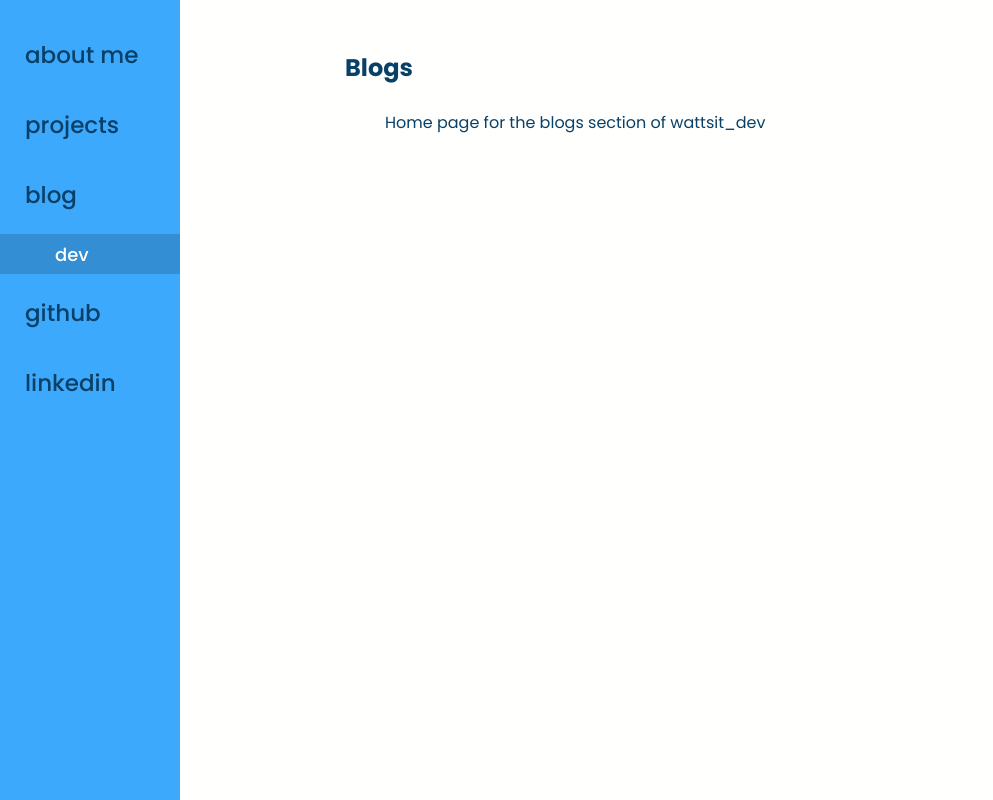
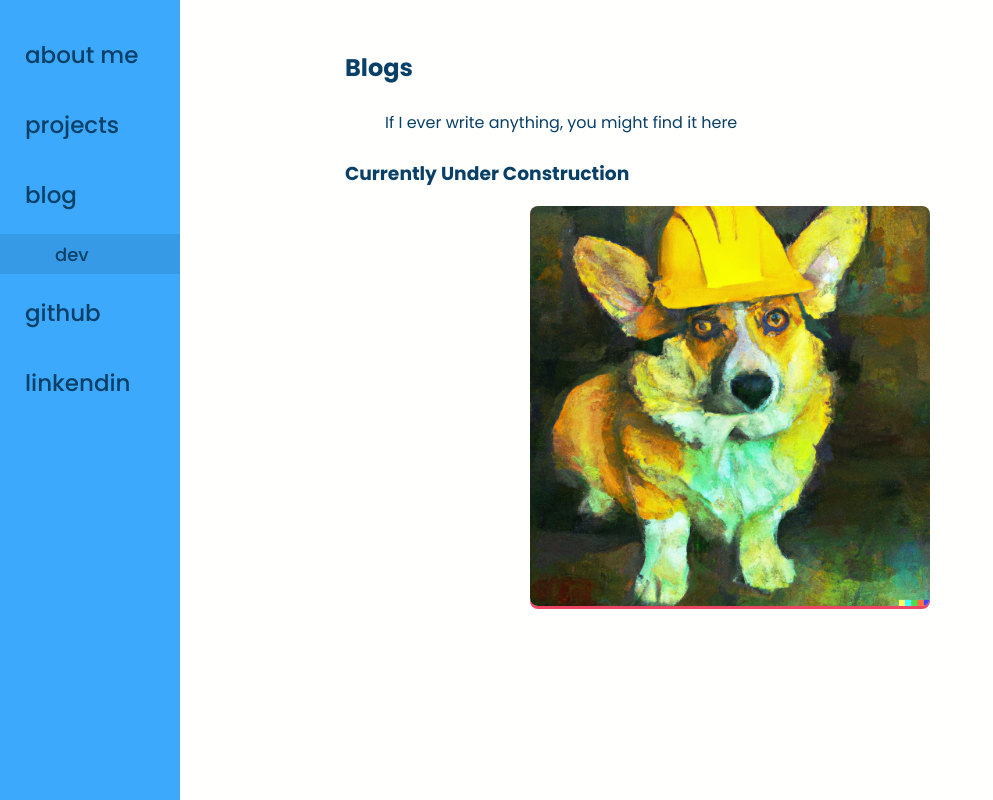
Before and after one commit to BillJWatts/wattsit_dev, a FastAPI app: page /blog/ in a window 1280 px wide. Shown: the part 70-870 px from the top of the page, without its empty margins (0-993 px from the left). Run offline with FastAPI, Linux system fonts and the light colour scheme.

Commit message:
Change form links to buttons plus content update

```diff
--- a/src/main.py
+++ b/src/main.py
@@ -11,11 +11,6 @@ templates = Jinja2Templates(directory="src/templates")
 
 
 @app.get("/", response_class=HTMLResponse)
-async def home_page():
-    return RedirectResponse(url="/about_me")
-
-
-@app.get("/about_me", response_class=HTMLResponse)
 async def about_me_page(request: Request):
     return templates.TemplateResponse("about_me.html", {"request": request})
 
--- a/src/static/styles.css
+++ b/src/static/styles.css
@@ -34,7 +34,7 @@ p {
     float: left;
 }
 
-#navbar input {
+#navbar .nav_button {
     background-color: inherit;
     height: 50px;
     width: 100%;
@@ -48,22 +48,32 @@ p {
     margin: 10px 0px;
 }
 
-#navbar input.nav_expand {
-    font-size: 18;
-    padding-left: 55px;
-    height: 40px;
-    background-color: #348ed4;
-    color: #fffffe;
-    margin: 4px 0px;
-}
 
-#navbar input:hover {
+#navbar .nav_button:hover {
     background-color: #094067;
     color: #fffffe;
     box-shadow: 5px 0px #ef4565;
 }
 
+#navbar .nav_expand {
+    font-size: 18;
+    padding-left: 55px;
+    height: 40px;
+    background-color: #379ae6;
+    color: #094067;
+    margin: 4px 0px;
+    width: 100%;
+    border: none;
+    font-family: inherit;
+    font-weight: 500;
+    text-align: left;
+}
 
+#navbar .nav_expand:hover {
+    background-color: #094067;
+    color: #fffffe;
+    box-shadow: 5px 0px #ef4565;
+}
 
 #page {
     background-color: inherit;
--- a/src/templates/base.html
+++ b/src/templates/base.html
@@ -1,7 +1,8 @@
 <html>
 
 <head>
-    <title>{% block title %}{% endblock %}@wattsit_dev</title>
+    <title>{% block title %}{% endblock %}</title>
+    <link rel="icon" type="image/x-icon" href="/src/static/favicon.png">
     <link rel="stylesheet" type="text/css" href="/src/static/styles.css">
     <link rel="preconnect" href="https://fonts.googleapis.com">
     <link rel="preconnect" href="https://fonts.gstatic.com" crossorigin>
@@ -18,23 +19,29 @@
         </div>
         <div id="base">
             <div id="navbar" class="column">
-                <form action="/about_me">
-                    <input type="submit" value="about me">
-                </form>
-                <form action="/projects">
-                    <input type="submit" value="projects">
-                </form>
+                <a href="/"> <!-- about me -->
+                    <button class="nav_button">about me</button>
+                </a>
+                <a href="/projects">
+                    <button class="nav_button">projects</button>
+                </a>
+
+                <!-- Projects sub menu -->
                 {% block project_nav %}{% endblock %}
-                <form action="/blog/">
-                    <input type="submit" value="blog">
-                </form>
+
+                <a href="/blog">
+                    <button class="nav_button">blog</button>
+                </a>
+
+                <!-- Blogs sub menu -->
                 {% block blog_nav %}{% endblock %}
-                <form action="https://github.com/BillJWatts">
-                    <input type="submit" value="github">
-                </form>
-                <form action="https://www.linkedin.com/in/billjwatts/">
-                    <input type="submit" value="linkedin">
-                </form>
+
+                <a href="https://github.com/BillJWatts">
+                    <button class="nav_button">github</button>
+                </a>
+                <a href="https://www.linkedin.com/in/billjwatts/">
+                    <button class="nav_button">linkendin</button>
+                </a>
             </div>
             <div id="page" class="column">
                 <div id="content">
--- a/src/templates/blog.html
+++ b/src/templates/blog.html
@@ -1,16 +1,7 @@
 {% extends 'base.html' %}
 
 {% block blog_nav %}
-<form action="/blog/dev">
-    <input class="nav_expand" type="submit" value="dev">
-</form>
-<!-- <form action="/projects/blog2">
-    <input class="nav_expand" type="submit" value="blog 2">
-</form>
-<form action="/projects/blog3">
-    <input class="nav_expand" type="submit" value="blog 3">
-</form>
-<form action="/projects/blog4">
-    <input class="nav_expand" type="submit" value="blog 4">
-</form> -->
+<a href="/blog/dev">
+    <button class="nav_expand">dev</button>
+</a>
 {% endblock %}
--- a/src/templates/blogs/dev.html
+++ b/src/templates/blogs/dev.html
@@ -5,5 +5,5 @@
 {% block content_title %}Dev Blogs{% endblock %}
 
 {% block content %}
-<p>All the development related blogs</p>
+<p>Venting about work</p>
 {% endblock %}
--- a/src/templates/blogs/home.html
+++ b/src/templates/blogs/home.html
@@ -5,5 +5,7 @@
 {% block content_title %}Blogs{% endblock %}
 
 {% block content %}
-<p>Home page for the blogs section of wattsit_dev</p>
+<p>If I ever write anything, you might find it here</p>
+<h3>Currently Under Construction</h3>
+<img id="corgi" src="/src/static/construction_corgi.png" alt="Corgi in a hard hat" style="width:400px;height:400px;">
 {% endblock %}
--- a/src/templates/errors/four_oh_four.html
+++ b/src/templates/errors/four_oh_four.html
@@ -1,6 +1,6 @@
 {% extends 'base.html' %}
 
-{% block title %}Page not found{% endblock %}
+{% block title %}404{% endblock %}
 
 {% block content_title %}Page not found!{% endblock %}
 
--- a/src/templates/projects/discord_bots.html
+++ b/src/templates/projects/discord_bots.html
@@ -5,5 +5,5 @@
 {% block content_title %}Discord Bots{% endblock %}
 
 {% block content %}
-<p>This is the home page for my discord bot projects</p>
+<p>Where the beep boops go</p>
 {% endblock %}
--- a/src/templates/projects/home.html
+++ b/src/templates/projects/home.html
@@ -5,5 +5,7 @@
 {% block content_title %}Projects{% endblock %}
 
 {% block content %}
-<p>Home page for the projects section of wattsit_dev</p>
+<p>A place to show off my mediocre projects</p>
+<h3>Currently Under Construction</h3>
+<img id="corgi" src="/src/static/construction_corgi.png" alt="Corgi in a hard hat" style="width:400px;height:400px;">
 {% endblock %}
```
Also changed, not shown: src/templates/about_me.html (+4 -24 lines), src/templates/projects.html (+3 -12 lines), src/static/favicon.png (added), src/static/thumbs_up.jpg (added), 1 other file.
